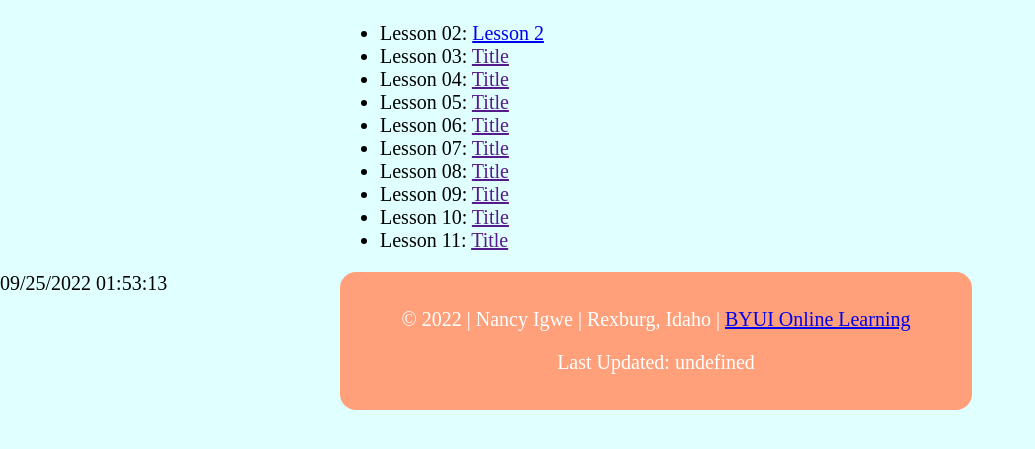
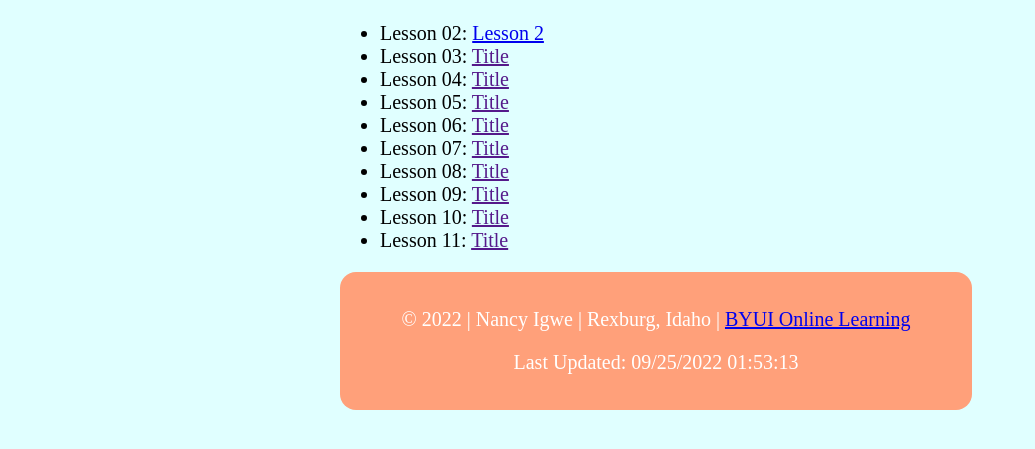
Before and after one commit to nancyigweee/WDD230, a plain HTML site: page index.html in a window 1280 px wide. Shown: the part 197-646 px from the top of the page, without its empty margins (0-1035 px from the left). Drawn offline with Linux system fonts and the light colour scheme.

Commit message:
portal page fixed

```diff
--- a/index.html
+++ b/index.html
@@ -34,7 +34,7 @@
             </ul>
         </main>
         <footer>
-            <p>&copy; 2022 | Nancy Igwe | Rexburg, Idaho | <a target="_blank"
+            <p>&copy; <span id = "copyYear"></span> | Nancy Igwe | Rexburg, Idaho | <a target="_blank"
                 href="https://www.byui.edu/online">BYUI Online Learning</a></p>
         <p>Last Updated: <span id="updatedDate"></span></p>
         </footer>
--- a/js/index.js
+++ b/js/index.js
@@ -1,2 +1,4 @@
 //let currentDate = new Date(document.lastModified);
-document.getElementById('updatedDate').innerHTML = document.write(document.lastModified);
+document.getElementById('updatedDate').innerHTML = document.lastModified;
+
+document.getElementById('copyYear').innerHTML = new Date().getFullYear();
--- a/lesson-2/design-principles.html
+++ b/lesson-2/design-principles.html
@@ -47,6 +47,6 @@
             href="https://www.byui.edu/online">BYUI Online Learning</a></p>
     <p>Last Updated: <span id="updatedDate"></span></p>
     </footer>
-    <script src="js/index.js"></script>
+    <script src="../js/index.js"></script>
 </body>
 </html>
```
